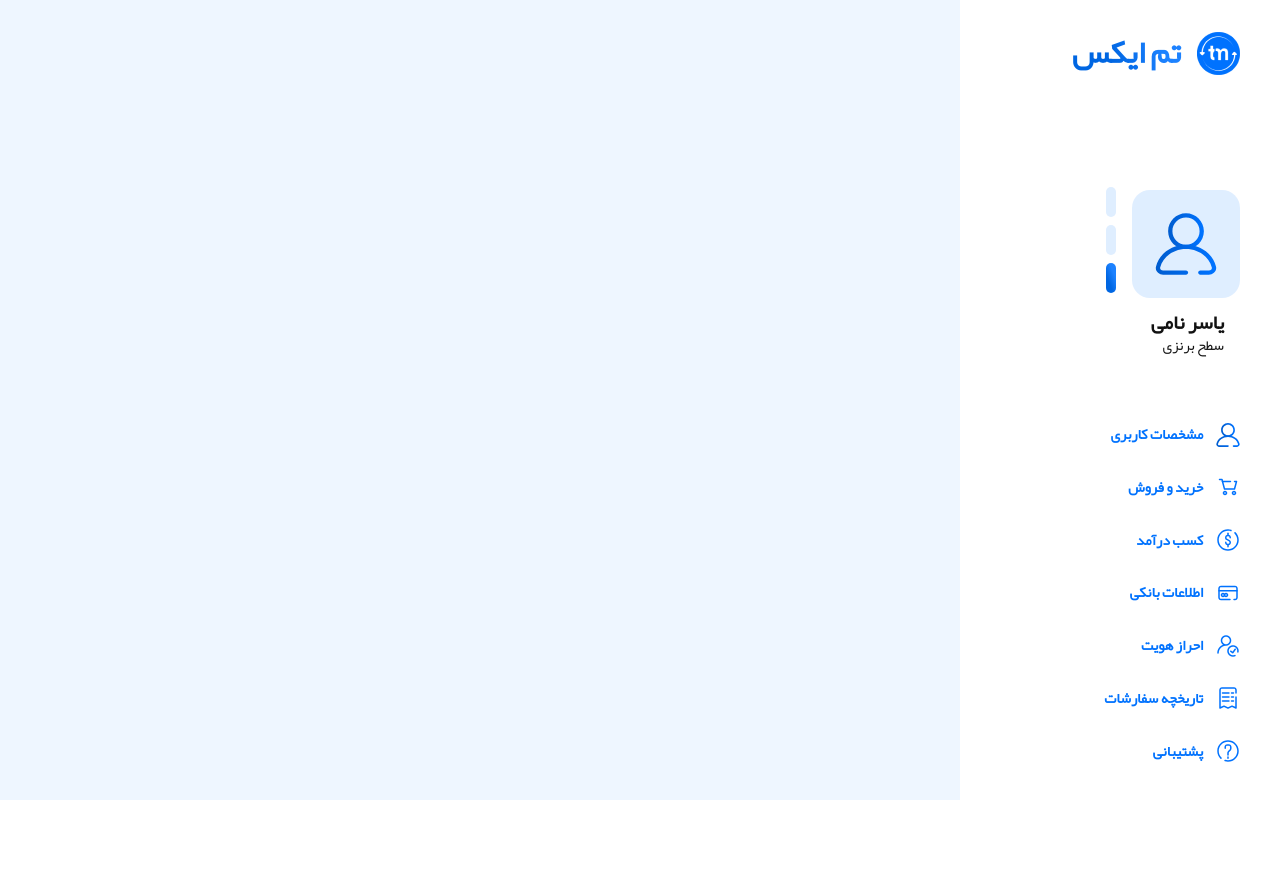
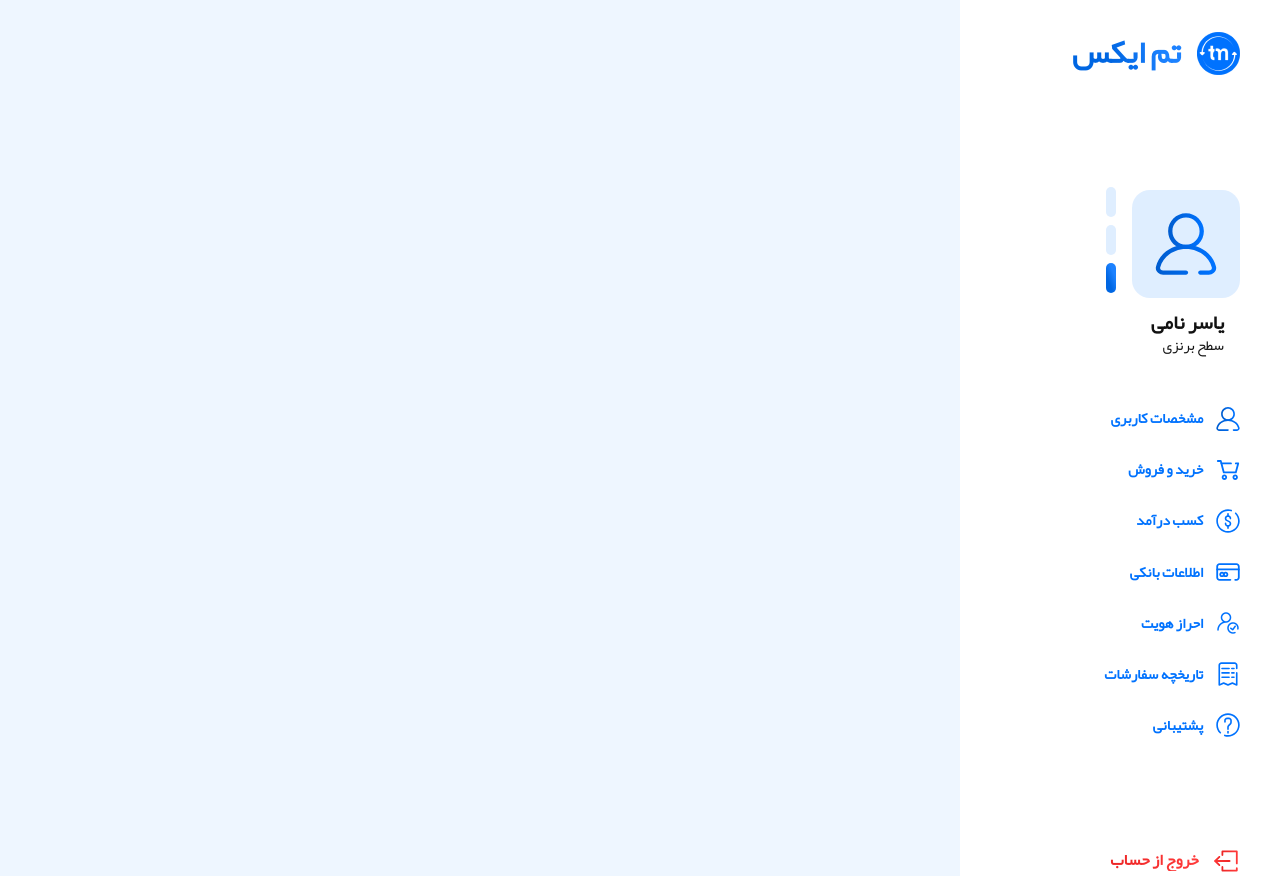
Before and after one commit to midia-hamdi/TemX-project, a React (Create React App) app: page / in a window 1280 px wide. Before the commit the page ends 800 px from the top, so only its background shows below. Built offline with nearby package versions, Linux system fonts and the light colour scheme.

Commit message:
Add hover btn and item

```diff
--- /dev/null
+++ b/src/Sections/Panel/LogOut.js
@@ -0,0 +1,11 @@
+import React from 'react'
+import LogOutimg from '../../Assets/Images/logout.svg'
+
+export default function LogOut() {
+  return (
+    <div className='Logout-img'>
+    <img src={LogOutimg} className='icon-logout' />
+    <span className="text-logout"> خروج از حساب</span>
+</div>
+  )
+}
--- a/src/Sections/Panel/Panel.js
+++ b/src/Sections/Panel/Panel.js
@@ -5,7 +5,7 @@ import TextUser from './TextUser';
 import Rectangle from './Rectangle';
 import Item from './Item';
 
-// Import images
+// Import images items
 import User from '../../Assets/Images/user.svg';
 import Cart from '../../Assets/Images/cart.svg';
 import Donate from '../../Assets/Images/donate.svg';
@@ -13,6 +13,9 @@ import Credit from '../../Assets/Images/creditcard.svg';
 import Usercheck from '../../Assets/Images/usercheck.png';
 import Ereceipt from '../../Assets/Images/ereceipt.svg';
 import Help from '../../Assets/Images/help.svg';
+
+import LogOut from './LogOut';
+
 
 
 
@@ -44,6 +47,7 @@ export default function Panel() {
           <Item key={index} icon={item.icon} text={item.text} />
         ))}
       </div>
+      <LogOut />
     </div>
   );
 }
--- a/src/index.css
+++ b/src/index.css
@@ -5,12 +5,10 @@
 }
 
 body{
-  width: 78rem;
+  width: 60rem;
   height: 40rem;
   flex-shrink: 0;
-  /* background: var(--gradient-1, linear-gradient(68deg, #EEF6FF 0%, #fff 100%)); */
   background:linear-gradient(90deg, #EEF6FF 75%, #fff 50%, #fff 100%);
-  /* background: var(--background, #EEF6FF); */
   direction: rtl;
 }
 
@@ -120,7 +118,7 @@ body{
 .item {
   display: flex;
   align-items: center;
-  margin-top: 0.3rem;
+  margin-top: 0.2rem;
   position: relative; /* Add relative positioning to the parent */
   z-index: 1; /* Ensure the text and icon are above the pseudo-element */
   cursor: pointer; /* Change cursor on hover */
@@ -148,20 +146,21 @@ body{
 
 }
 
-.item:hover .item-icon,
-.item:hover .item-text {
-  color: #FFFFFF;
-}
 
-.item-icon {
+
+.item-icon img {
   margin-right: 2rem; /* Adjust spacing between icon and text */
   display: flex;
   width: 1.5rem;
   height: 1.5rem;
   justify-content: center;
   align-items: center;
+  transition: filter 0.3s ease; /* Add transition for filter property */
 }
 
+.item:hover .item-icon img {
+  filter: brightness(0) invert(1); /* Change icon color to white on hover */
+}
 .item-text{
   margin-right: .8rem; /* Adjust spacing between icon and text */
   text-align: right;
@@ -174,11 +173,50 @@ body{
   transition: color 0.3s ease;
 }
 
+.item:hover .item-text {
+  color: #FFFFFF;
+}
+
+
 .items{
-  margin-top: 3.5rem;
+  margin-top: 2.5rem;
 }
 
 .smalluser{
   width: 1.5rem; /* Adjust the desired width */
   height: 1.5rem; /* Adjust the desired height */
 }
+
+.Logout-img{
+  display: flex;
+  align-items: center;
+  margin-top: 6rem;
+  margin-right: 2rem;
+  margin-bottom: 2rem;
+  font-family: Yekan Bakh;
+
+}
+
+.icon-logout{
+  display: flex;
+  width: 1.5rem;
+  height: 1.5rem;
+  padding: 0.20313rem 0.14063rem;
+  justify-content: center;
+  align-items: center;
+  flex-shrink: 0;
+}
+
+.text-logout{
+  text-align: right;
+  /* bold 16 px */
+  font-size: 1rem;
+  font-style: normal;
+  font-weight: 700;
+  line-height: 133.5%; /* 1.335rem */
+  background: var(--sale-or-unsucces, linear-gradient(92deg, #E92323 -14.4%, #FF3939 91.65%));
+  background-clip: text;
+  -webkit-background-clip: text;
+  -webkit-text-fill-color: transparent;
+  margin-right: .8rem;
+}
```
